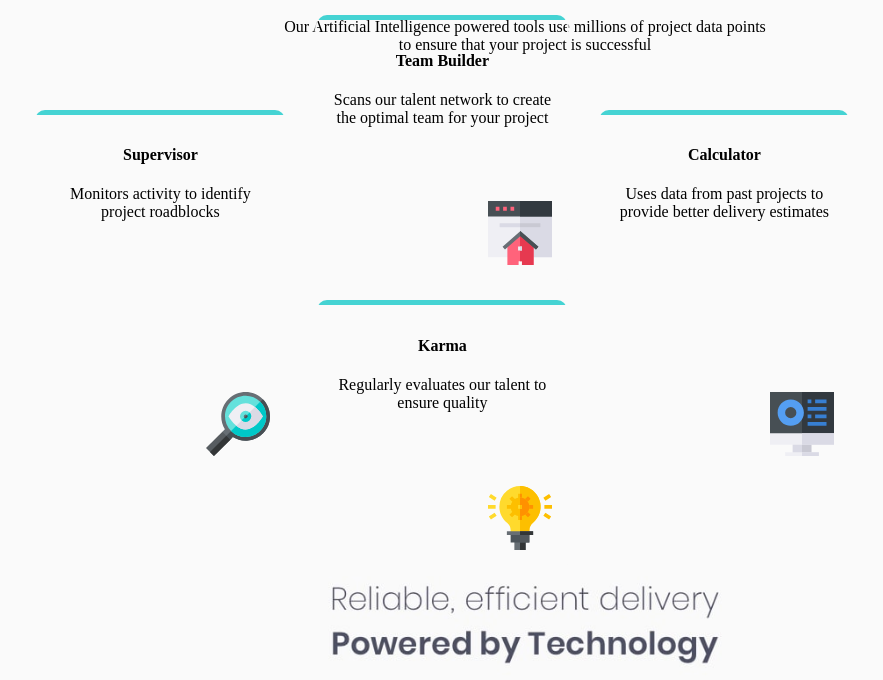
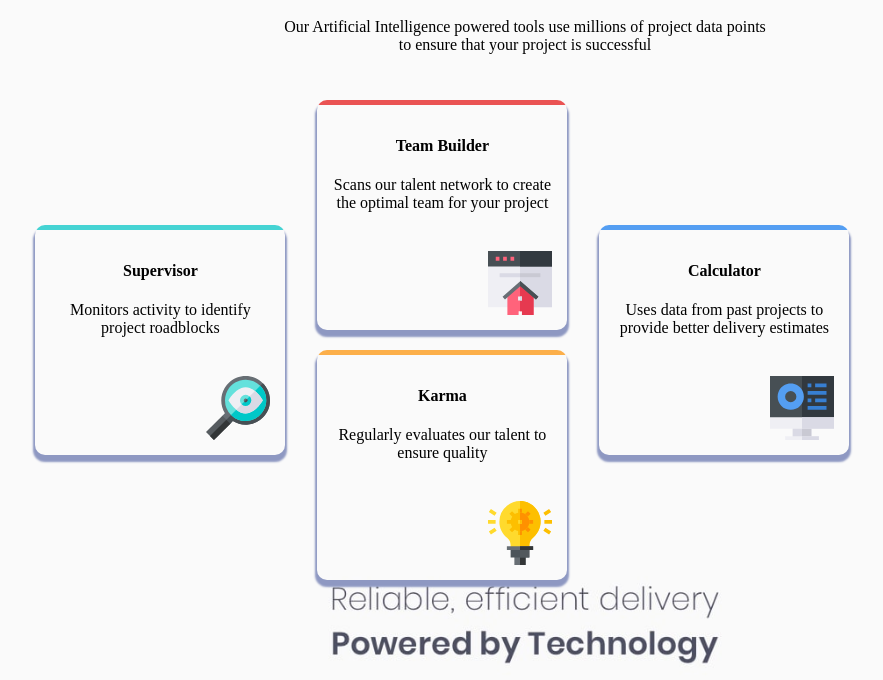
Before and after one commit to jinglunT/four-card-feature-section-master, a plain HTML site: page index.html in a window 1280 px wide. Shown: the part 120-800 px from the top of the page, without its empty margins (115-998 px from the left). Drawn offline with Linux system fonts and the light colour scheme.

Commit message:
Update index.html

```diff
--- a/index.html
+++ b/index.html
@@ -25,6 +25,9 @@
 
     .row {
       display: inline-flex;
+      position: relative;
+      position: relative;
+      top: 50px;
       width: 80%;
     }
 
@@ -38,14 +41,19 @@
       height: 420px;
     }
 
+    .filler {
+      flex: 1;
+    }
+
     .card {
+      flex: 1;
       margin-top: 20px;
       padding: 15px;
-      padding-bottom: 250px;
       position: relative;
       display: inline-block;
       width: 220px;
-      box-shadow: 0 2px 2px 2px hsl(0, 0%, 98%);
+      min-height: 200px;
+      box-shadow: 0 5px 2px 2px hsl(229, 30%, 66%);
       border-radius: 10px;
       overflow: hidden;
     }
@@ -69,15 +77,15 @@
     }
 
     .blue {
-
+      background-color: hsl(212, 86%, 64%);
     }
 
     .red {
-
+      background-color: hsl(0, 78%, 62%);
     }
 
-    .ogrange {
-
+    .orange {
+      background-color: hsl(34, 97%, 64%);
     }
 
   </style>
@@ -98,35 +106,39 @@
 
     <div class="row">
       <div class="column">
+        <div class="filler"></div>
         <div class="card">
           <div class="cyan top bar"></div>
           <h4>Supervisor</h4>
           Monitors activity to identify project roadblocks
           <img class = "bottom right" src="./images/icon-supervisor.svg">
         </div>
+        <div class="filler"></div>
       </div>
       <div class="column">
         <div class="card">
-          <div class="cyan top bar"></div>
+          <div class="red top bar"></div>
           <h4>Team Builder</h4>
           Scans our talent network to create the optimal team for your project
           <img class = "bottom right" src="./images/icon-team-builder.svg">
         </div>
 
         <div class="card">
-          <div class="cyan top bar"></div>
+          <div class="orange top bar"></div>
          <h4>Karma</h4>
           Regularly evaluates our talent to ensure quality
           <img class = "bottom right" src="./images/icon-karma.svg">
         </div>
       </div>
       <div class="column">
+        <div class="filler"></div>
         <div class="card">
-          <div class="cyan top bar"></div>
+          <div class="blue top bar"></div>
           <h4>Calculator</h4>
           Uses data from past projects to provide better delivery estimates
           <img class = "bottom right" src="./images/icon-calculator.svg">
         </div>
+        <div class="filler"></div>
       </div>
     </div>
   </div>
```
